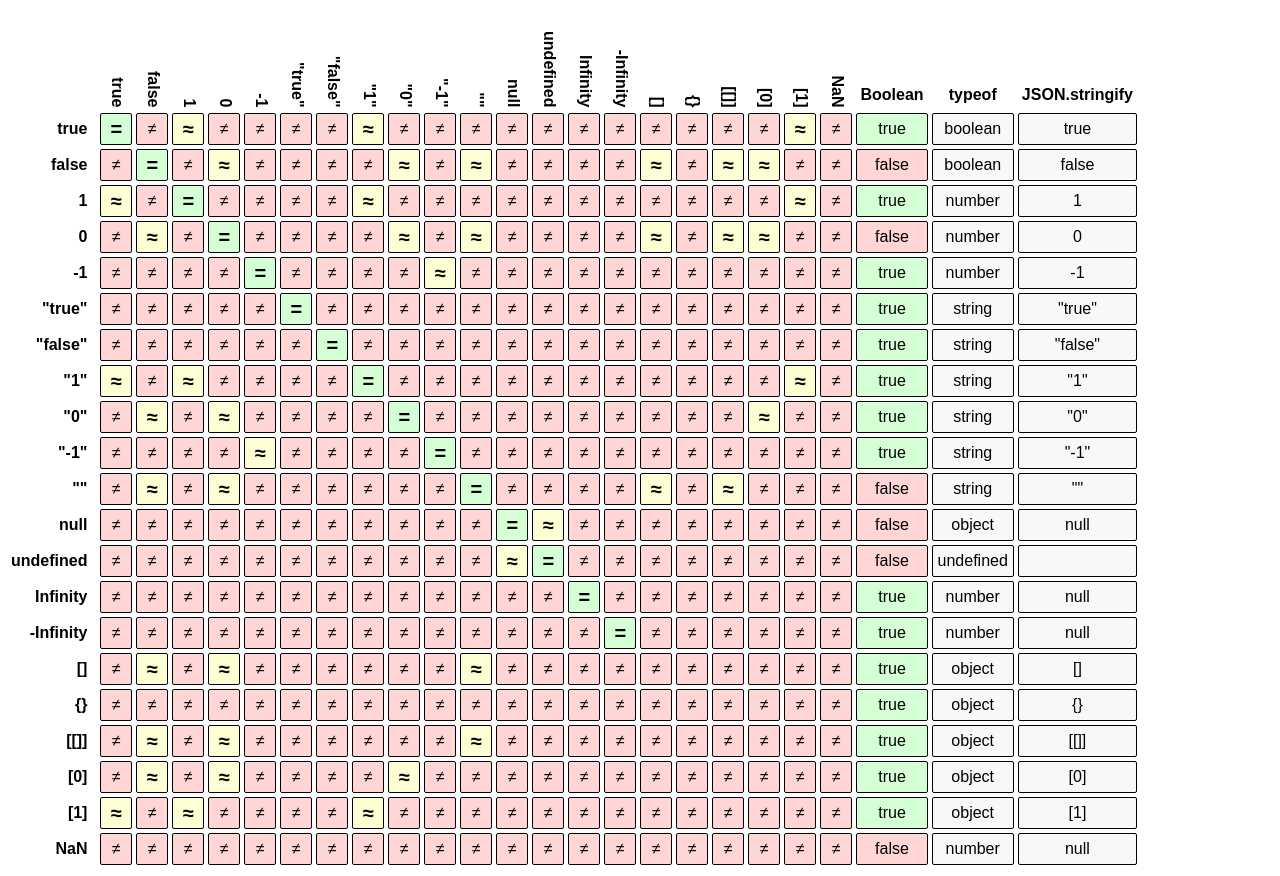
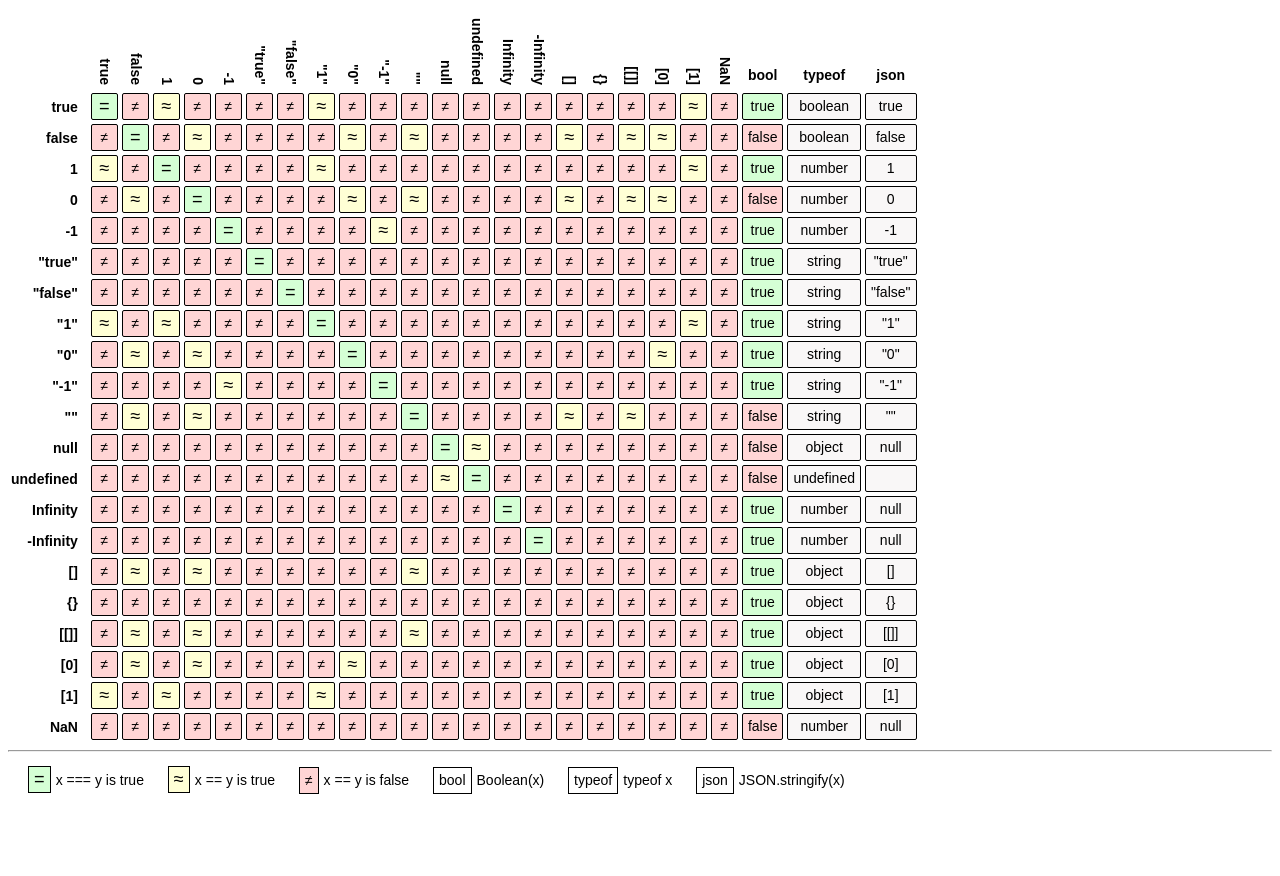
Before and after one commit to porfirion/porfirion.github.io, a plain HTML site: page index.html in a window 1280 px wide. After the commit the page ends 808 px from the top, so only its background shows below. Drawn offline with Linux system fonts and the light colour scheme.

Commit message:
legend added, size reduced, captions changed a little

```diff
--- a/index.html
+++ b/index.html
@@ -6,9 +6,10 @@
 	<style>
 		body {
 			font-family: Arial;
+			font-size: 14px;
 		}
 		th {
-		  height: 100px;
+		  height: 80px;
 		  position: relative;
 		  vertical-align: bottom;
 		  padding: 0;
@@ -31,18 +32,17 @@
 		  bottom: 30px; /* 40 cos(45) = 28 with an additional 2px margin*/
 		  left: -25px; /*Because it looked good, but there is probably a mathematical link here as well*/
 		  display: inline-block;
-		  // width: 100%;
-		  width: 85px; /* 80 / cos(45) - 40 cos (45) = 85 where 80 is the height of the cell, 40 the width of the cell and 45 the transform angle*/
+		  width: 80px; /* 80 / cos(45) - 40 cos (45) = 85 where 80 is the height of the cell, 40 the width of the cell and 45 the transform angle*/
 		  text-align: right;
-		  // white-space: nowrap; /*whether to display in one line or not*/
+		  white-space: nowrap; /*whether to display in one line or not*/
 		}
 
-		tbody div {
+		.result {
 			border: 1px solid black;
 			border-radius: 2px;
-			width: 30px;
-			height: 30px;
-			line-height: 30px;
+			width: 25px;
+			height: 25px;
+			line-height: 25px;
 			text-align: center;
 
 		}
@@ -51,8 +51,9 @@
 			text-align: right;
 			padding-right: 10px;
 		}
-		.equal { background: #d5ffd5; font-size: 20px; font-weight: bold; }
-		.almostequal { background: #ffffd5; font-size: 20px; font-weight: bold; }
+
+		.equal { background: #d5ffd5; font-size: 130%; }
+		.almostequal { background: #ffffd5; font-size: 130%; }
 		.notequal { background: #ffd5d5; }
 		.wide { background: #F9F7F7; width: auto; padding: 0px 5px; }
 		.true { background: #d5ffd5; width: auto; padding: 0px 5px; }
@@ -60,6 +61,20 @@
 
 		.normal {
 			padding: 0px 5px;
+		}
+
+		dt, dd {
+			display: inline-block;
+			height: 25px;
+			margin: 0px;
+			padding: 0px;
+			line-height: 25px;
+		}
+		dt {
+			border: 1px solid black;
+			padding: 0px 5px;
+			margin-left: 20px;
+			margin-right: 5px;
 		}
 	</style>
 	<script>
@@ -99,7 +114,7 @@
 			var captions = ["true", "false", "1", "0", "-1", "\"true\"", "\"false\"", "\"1\"", "\"0\"", "\"-1\"", "\"\"", "null", "undefined", "Infinity", "-Infinity", "[]", "{}", "[[]]", "[0]", "[1]", "NaN"];
 			var values = [true, false, 1, 0, -1, "true", "false", "1", "0", "-1", "", null, undefined, Infinity, -Infinity, [], {}, [[]], [0], [1], NaN];
 			var values2 = [true, false, 1, 0, -1, "true", "false", "1", "0", "-1", "", null, undefined, Infinity, -Infinity, [], {}, [[]], [0], [1], NaN];
-			var table = document.createElement('TABLE'), thead, tbody, tr, td, div;
+			var table = document.getElementsByTagName('table')[0], thead, tbody, tr, td, div;
 
 			thead = document.createElement('THEAD');
 
@@ -112,13 +127,13 @@
 				tr.appendChild(th);
 			}
 
-			th = createHead('Boolean', 'normal');
+			th = createHead('bool', 'normal');
 			tr.appendChild(th);
 
 			th = createHead('typeof', 'normal');
 			tr.appendChild(th);
 
-			th = createHead('JSON.stringify', 'normal');
+			th = createHead('json', 'normal');
 			tr.appendChild(th);
 
 			thead.appendChild(tr);
@@ -133,37 +148,46 @@
 
 				for (var j = 0; j < values.length; j++) {
 					if (values[i] === values2[j]) {
-						td = createCell('=', 'equal');
+						td = createCell('=', 'result equal');
 					} else if (values[i] == values2[j]) {
-						td = createCell('≈', 'almostequal');
+						td = createCell('≈', 'result almostequal');
 					} else {
-						td = createCell('≠', 'notequal');
+						td = createCell('≠', 'result notequal');
 					}
 					tr.appendChild(td);
 				}
 
 				if (Boolean(values[i])) {
-					td = createCell('true', 'true');
+					td = createCell('true', 'result true');
 				} else {
-					td = createCell('false', 'false');
+					td = createCell('false', 'result false');
 				}
 				tr.appendChild(td);
 
-				td = createCell(typeof(values[i]), 'wide');
+				td = createCell(typeof(values[i]), 'result wide');
 				tr.appendChild(td);
 
-				td = createCell(JSON.stringify(values[i]), 'wide');
+				td = createCell(JSON.stringify(values[i]), 'result wide');
 				tr.appendChild(td);
 
 				tbody.appendChild(tr);
 			}
 
 			table.appendChild(tbody);
-			document.body.appendChild(table);
+			// document.body.appendChild(table);
 		}
 	</script>
 </head>
 <body onLoad="showTable();">
-
+	<table></table>
+	<hr/>
+	<dl class="legend">
+		<dt class="equal">=</dt><dd>x === y is true</dd>
+		<dt class="almostequal">≈</dt><dd>x == y is true</dd>
+		<dt class="notequal">≠</dt><dd>x == y is false</dd>
+		<dt class="">bool</dt><dd>Boolean(x)</dd>
+		<dt class="">typeof</dt><dd>typeof x</dd>
+		<dt class="">json</dt><dd>JSON.stringify(x)</dd>
+	</dl>
 </body>
 </html>
```
